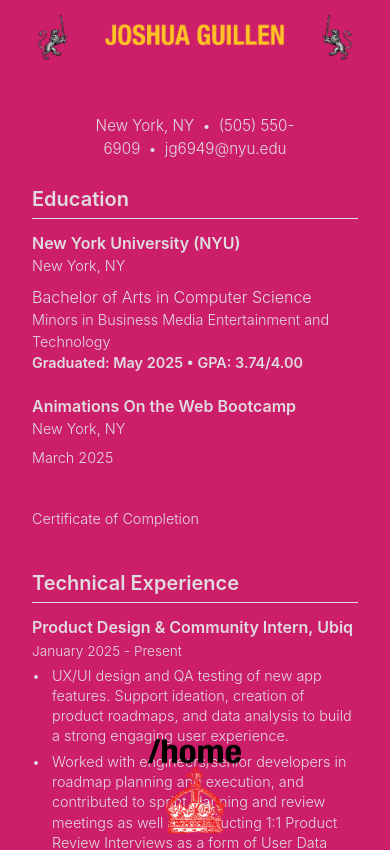
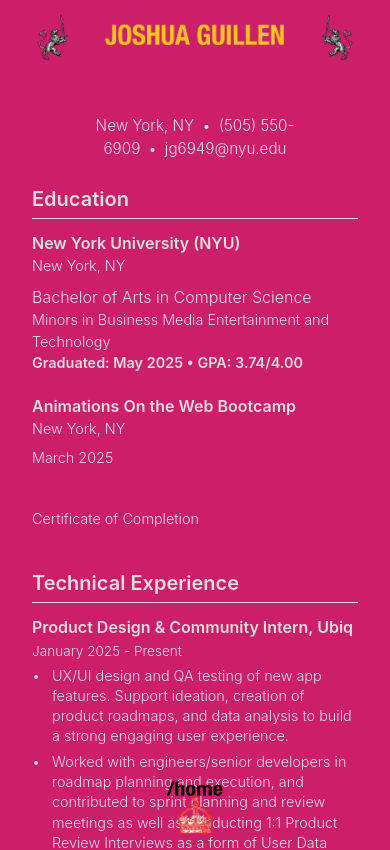
Before and after one commit to jojo66089/joshuaPortfolio, a Nuxt app: page /resume in a window 390 px wide. Shown: the top 850 px of the page. Built offline with nearby package versions, Linux system fonts and the light colour scheme.

Commit message:
Adjusted/Resized Graphics/Animations for Efficienct Mobile Handling  pt 2

```diff
--- a/components/HomeButton.vue
+++ b/components/HomeButton.vue
@@ -106,16 +106,6 @@
   50% { opacity: 1; }
 }
 
-@media (max-width: 768px) {
-  .home-button-container {
-    bottom: 15px;
-  }
-
-  .home-button img,
-  .secondary-img {
-    max-width: 28%;
-  }
-}
 
 @media (max-width: 480px) {
   .home-button-container {
@@ -124,7 +114,7 @@
 
   .home-button img,
   .secondary-img {
-    max-width: 25%;
+    max-width: 15%;
   }
 }
 </style>
--- a/components/headerTitle.vue
+++ b/components/headerTitle.vue
@@ -91,6 +91,8 @@
       transform: none !important;
       animation: none !important;
       clip-path: none !important;
+      max-width: auto;
+      max-height: fit-content;
     }
 
     .intro .logo img {
```
